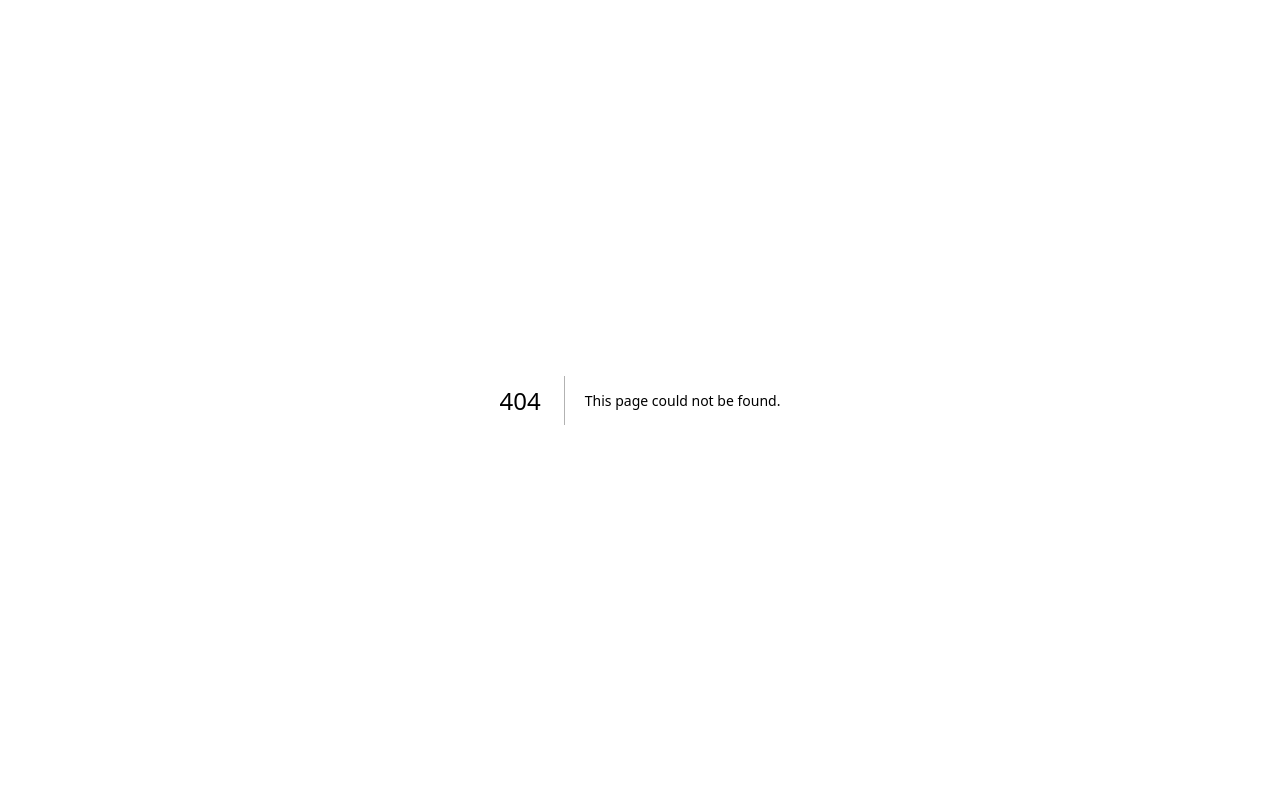
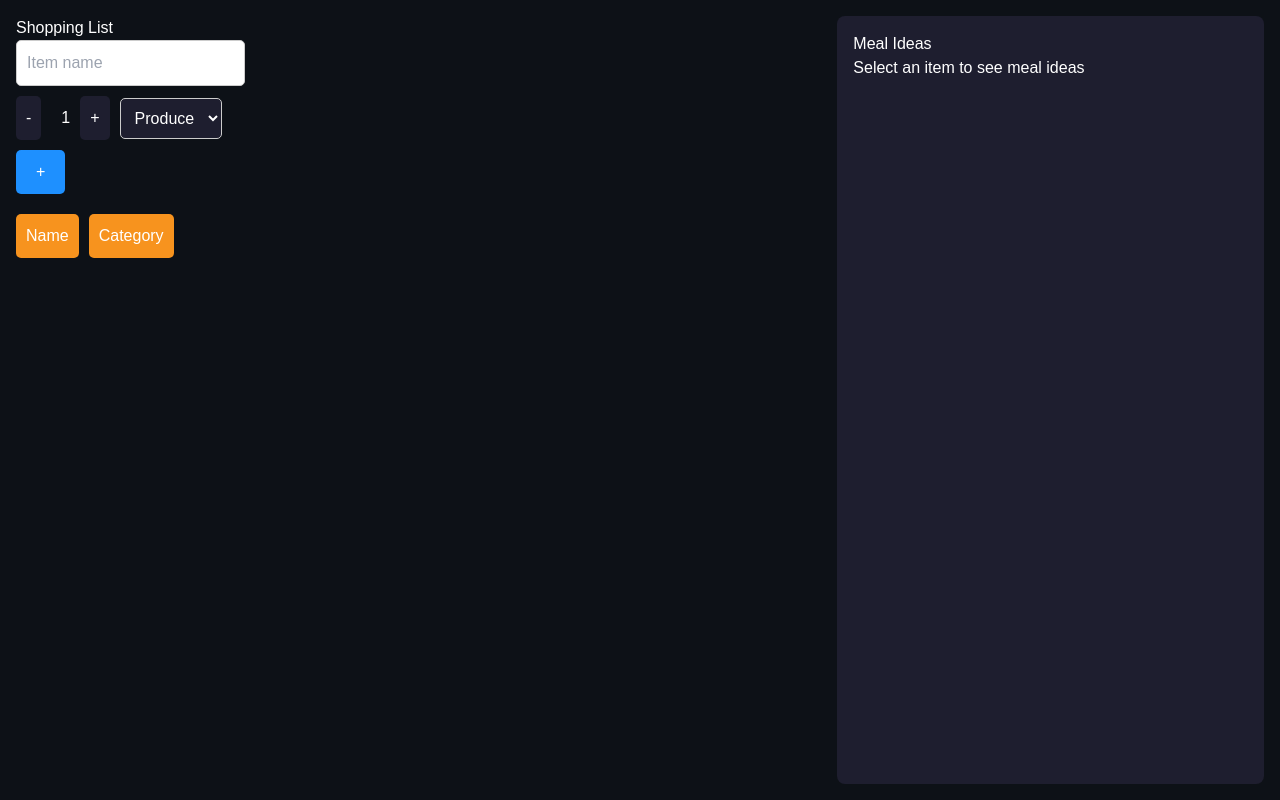
Before and after one commit to tirth-s-p/cprg306-assignments, a Next.js app: page /week-10/shopping-list in a window 1280 px wide. Before the commit this address had no page. Built offline with nearby package versions, Linux system fonts and the light colour scheme.

Commit message:
Create page.js

```diff
--- /dev/null
+++ b/app/week-10/shopping-list/page.js
@@ -0,0 +1,129 @@
+'use client';
+
+import { useState } from 'react';
+import MealIdeas from './meal-ideas'; // Import the MealIdeas component
+
+export default function ShoppingListPage() {
+  const [selectedItem, setSelectedItem] = useState(null);
+
+  return (
+    <div
+      style={{
+        display: 'flex',
+        gap: '2rem',
+        padding: '1rem',
+        background: '#0d1117',
+        height: '100vh',
+        color: 'white',
+      }}
+    >
+      {/* Left Panel: Input Form */}
+      <div style={{ flex: 2 }}>
+        <h1 style={{ color: 'white' }}>Shopping List</h1>
+        {/* Input Form */}
+        <div style={{ marginBottom: '1rem' }}>
+          <input
+            type="text"
+            placeholder="Item name"
+            style={{
+              padding: '10px',
+              marginRight: '10px',
+              borderRadius: '5px',
+              border: '1px solid #ccc',
+            }}
+          />
+          <div style={{ display: 'flex', alignItems: 'center', marginTop: '10px' }}>
+            <button
+              style={{
+                padding: '10px',
+                backgroundColor: '#1e1e2f',
+                color: 'white',
+                border: 'none',
+                borderRadius: '5px',
+                cursor: 'pointer',
+                marginRight: '10px',
+              }}
+            >
+              -
+            </button>
+            <span style={{ margin: '0 10px', color: 'white' }}>1</span>
+            <button
+              style={{
+                padding: '10px',
+                backgroundColor: '#1e1e2f',
+                color: 'white',
+                border: 'none',
+                borderRadius: '5px',
+                cursor: 'pointer',
+              }}
+            >
+              +
+            </button>
+            <select
+              style={{
+                marginLeft: '10px',
+                padding: '10px',
+                borderRadius: '5px',
+                border: '1px solid #ccc',
+                background: '#1e1e2f',
+                color: 'white',
+              }}
+            >
+              <option>Produce</option>
+              <option>Bakery</option>
+              <option>Dairy</option>
+            </select>
+          </div>
+          <button
+            style={{
+              padding: '10px 20px',
+              marginTop: '10px',
+              backgroundColor: '#1e90ff',
+              color: 'white',
+              border: 'none',
+              borderRadius: '5px',
+              cursor: 'pointer',
+            }}
+          >
+            +
+          </button>
+        </div>
+
+        {/* Sorting Buttons */}
+        <div style={{ display: 'flex', gap: '10px', marginTop: '20px' }}>
+          <button
+            style={{
+              padding: '10px',
+              backgroundColor: '#f7931e',
+              color: 'white',
+              border: 'none',
+              borderRadius: '5px',
+              cursor: 'pointer',
+            }}
+          >
+            Name
+          </button>
+          <button
+            style={{
+              padding: '10px',
+              backgroundColor: '#f7931e',
+              color: 'white',
+              border: 'none',
+              borderRadius: '5px',
+              cursor: 'pointer',
+            }}
+          >
+            Category
+          </button>
+        </div>
+      </div>
+
+      {/* Right Panel: Meal Ideas */}
+      <div style={{ flex: 1, background: '#1e1e2f', padding: '1rem', borderRadius: '8px' }}>
+        <h2 style={{ color: 'white' }}>Meal Ideas</h2>
+        <p>Select an item to see meal ideas</p>
+        {selectedItem && <MealIdeas item={selectedItem} />}
+      </div>
+    </div>
+  );
+}
```
